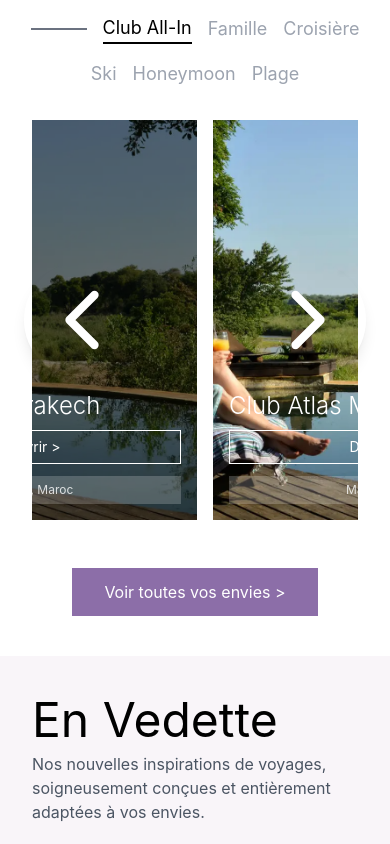
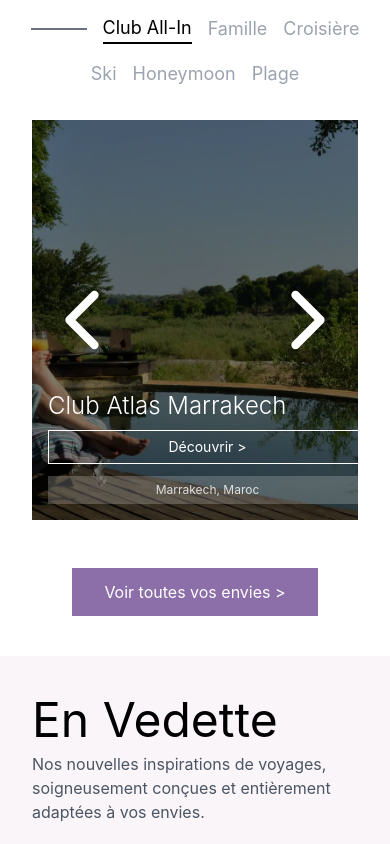
Before and after one commit to Nidabdellah-Abdelhafid/atlas-app, a React (Create React App) app: page / in a window 390 px wide. Shown: the part 1840-2684 px from the top of the page. Built offline with nearby package versions, Linux system fonts and the light colour scheme.

Commit message:
changes 29/04

```diff
--- a/src/index.css
+++ b/src/index.css
@@ -40,3 +40,7 @@ code {
 .slick-next {
   right: 25px;
 }
+
+.carousel-container::-webkit-scrollbar {
+  display: none;
+}
--- a/src/pages/Home.jsx
+++ b/src/pages/Home.jsx
@@ -10,10 +10,7 @@ function Home() {
   const evasionCarouselRef = useRef(null);
   const carouselStyles = {
     scrollbarWidth: 'none',
-    '-ms-overflow-style': 'none',
-    '&::-webkit-scrollbar': {
-      display: 'none'
-    },
+    msOverflowStyle: 'none',
     scrollBehavior: 'smooth',
     userSelect: 'none',
     touchAction: 'none',
@@ -465,16 +462,14 @@ const prevEvasionSlide = () => {
 
         {/* Slider Section */}
         <div className="relative px-4">
-            <div className="flex overflow-x-hidden snap-x snap-mandatory scroll-smooth max-w-[95vw] sm:max-w-[95vw] mx-auto space-x-4"
-            style={{
-              ...carouselStyles
-            }}
+            <div className="flex overflow-x-hidden snap-x snap-mandatory scroll-smooth max-w-[90vw] sm:max-w-[95vw] lg:max-w-[100vw] mx-auto space-x-4 carousel-container"
+            style={carouselStyles}
             ref={carouselRef}
             >
               {slides[activeTab].map((slide, index) => (
                 <div
                     key={slide.id}
-                    className="flex-none snap-center relative w-[90vw] sm:w-[80vw] md:w-[70vw] h-[400px] sm:h-[500px]"
+                    className="flex-none snap-center relative max-w-[90vw] sm:max-w-[95vw] lg:max-w-[100vw] h-[400px] sm:h-[500px]"
                 >
                   <div className={`absolute inset-0 bg-black transition-opacity duration-300 ${index === currentSlide ? 'opacity-0' : 'opacity-50'}`} />
                   <img
@@ -503,13 +498,13 @@ const prevEvasionSlide = () => {
             {/* Navigation Arrows */}
             <button
               onClick={prevSlide}
-              className="absolute left-2 sm:left-10 top-1/2 -translate-y-1/2 p-2 sm:p-4 rounded-full shadow-lg z-10 transition-colors"
+              className="absolute left-2 sm:left-10 top-1/2 -translate-y-1/2 p-2 sm:p-4 z-10"
             >
               <ChevronLeft size={100} className='text-white hover:text-[#8C6EA8] transition-colors duration-300'/>
             </button>
             <button
                 onClick={nextSlide}
-                className="absolute right-2 sm:right-10 top-1/2 -translate-y-1/2 p-2 sm:p-4 rounded-full shadow-lg z-10 transition-colors"
+                className="absolute right-2 sm:right-10 top-1/2 -translate-y-1/2 p-2 sm:p-4 z-10 "
             >
                 <ChevronRight size={100} className='text-white hover:text-[#8C6EA8] transition-colors duration-300'/>
             </button>
@@ -595,7 +590,7 @@ const prevEvasionSlide = () => {
             </div>
           </div>
 
-          <div className="relative group cursor-pointer rounded-lg h-[400px] sm:h-[550px] sm:col-span-8">
+          <div className="relative group cursor-pointer rounded-lg h-[484px] sm:h-[550px] lg:h-[622px] sm:col-span-8">
             <img
               src={`${process.env.PUBLIC_URL}/assets/images/thailande.png`}
               alt="Thailande"
@@ -748,8 +743,8 @@ const prevEvasionSlide = () => {
       </div>
 
       {/* Évasions Section */}
-      <div className="py-4 sm:py-6 lg:py-8 px-4 sm:px-8 lg:px-16">
-        <div className="container px-4 sm:px-8 lg:px-16">
+      <div className="py-8 sm:py-10 lg:py-14 px-4 sm:px-8 lg:px-20 bg-white">
+        <div className="container mx-auto px-4 sm:px-6 lg:px-8">
           <div className="text-center mb-8 sm:mb-12">
             <h2 className="text-3xl sm:text-4xl lg:text-5xl mb-3 sm:mb-4 hover:text-[#8C6EA8] transition-colors">Évasions Inattendues</h2>
             <p className="text-gray-600 text-sm sm:text-base">
@@ -758,20 +753,20 @@ const prevEvasionSlide = () => {
           </div>
 
           <div className="relative">
-            <div className="flex overflow-x-hidden snap-x snap-mandatory scroll-smooth max-w-[95vw] sm:max-w-[90vw] mx-auto space-x-2 sm:space-x-4"
+            <div className="flex overflow-x-hidden snap-x snap-mandatory scroll-smooth max-w-[90vw] sm:max-w-[85vw] lg:max-w-[90vw] mx-auto space-x-2 sm:space-x-2 carousel-container"
               style={carouselStyles}
               ref={evasionCarouselRef}
             >
-              {[0, 1, 2, 3].map((index) => (
+              {[0, 1, 2, 3,4].map((index) => (
                 <div
                   key={index}
-                  className={`flex-none w-[280px] sm:w-[350px] lg:w-[410px] snap-center group ${
+                  className={`flex-none w-[280px] sm:w-[350px] lg:w-[420px] snap-center group rounded-lg p-4 ${
                     currentEvasionSlide === index
                       ? 'scale-95 opacity-100 z-10'
                       : 'scale-95 opacity-90'
                   } transition-all duration-500`}
                 >
-                  <div className="relative h-[400px] sm:h-[460px] lg:h-[520px] rounded-lg overflow-hidden transition-transform duration-500 group-hover:scale-[1.02]">
+                  <div className="relative h-[400px] sm:h-[460px] lg:h-[510px] rounded-lg overflow-hidden transition-transform duration-500 group-hover:scale-[1.02]">
                     <img
                       src={`${process.env.PUBLIC_URL}/assets/images/${
                         index === 0 ? 'paris' : index === 1 ? 'rome' : 'tokyo'
```
